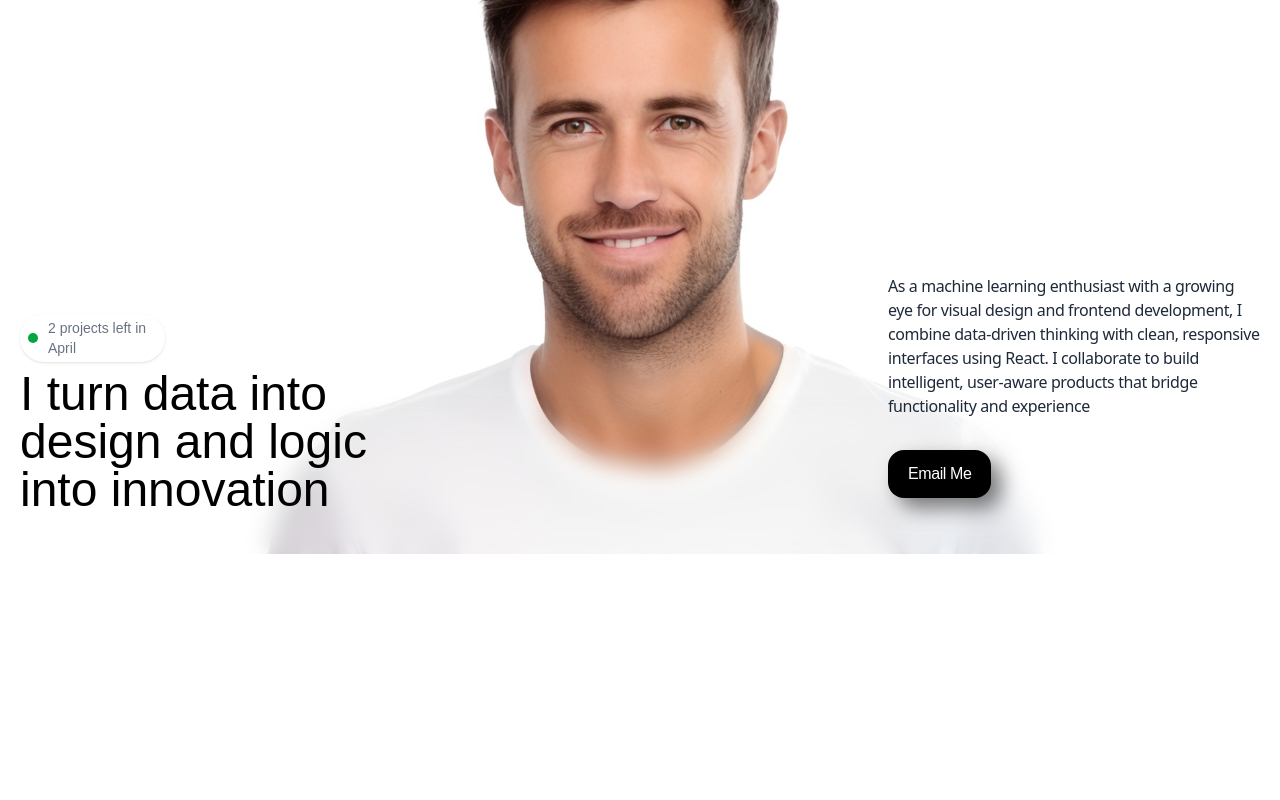
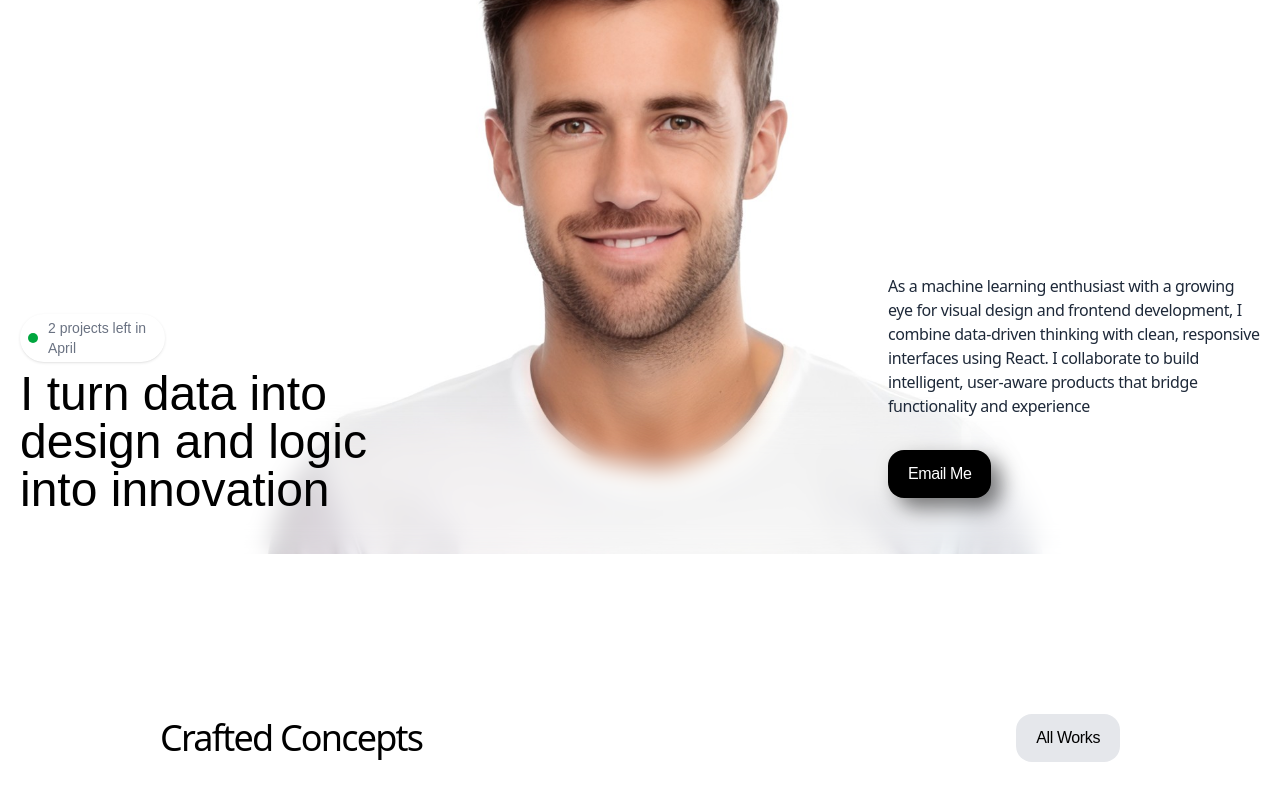
Before and after one commit to nilesh-shukla/port-folio, a React (Vite) app in the folder projectPortfolio/: page / in a window 1280 px wide. Shown: the part 246-1046 px from the top of the page. Before the commit the page ends 800 px from the top, so only its background shows below. Built offline with nearby package versions, Linux system fonts and the light colour scheme.

Commit message:
Creating Project Section

```diff
--- a/projectPortfolio/src/App.jsx
+++ b/projectPortfolio/src/App.jsx
@@ -1,4 +1,5 @@
 import Header from "./components/Header";
+import Cards from "./components/Cards";
 
 function App() {
 
@@ -6,6 +7,7 @@ function App() {
   return (
     <>
       <Header />
+      <Cards />
     </>
   )
 }
--- a/projectPortfolio/src/components/Button.jsx
+++ b/projectPortfolio/src/components/Button.jsx
@@ -3,7 +3,7 @@ import React from "react";
 function Button({buttonName, className}){
 
     return(
-        <button className={className}>{buttonName}</button>
+        <button className={className} style={{fontWeight:500}}>{buttonName}</button>
     )
 
 }
--- a/projectPortfolio/src/components/Cards.jsx
+++ b/projectPortfolio/src/components/Cards.jsx
@@ -0,0 +1,32 @@
+import React from 'react'
+import Button from './Button'
+
+function Cards() {
+  return (
+    <>
+    <div className='p-40'>
+
+        <div className='flex justify-between items-center'>
+
+        <h1 className='text-4xl text-dmsans font-boldness tracking-tighter'>Crafted Concepts</h1>
+        <Button buttonName="All Works" className="works tracking-tight bg-gray-200 text-black font-dmsans px-5 py-3 cursor-pointer rounded-2xl hover:bg-black hover:text-white duration-300" />
+
+        </div>
+
+        <div className='flex flex-wrap '>
+
+        <div>
+
+        </div>
+        <div></div>
+        <div></div>
+        <div></div>
+
+        </div>
+
+    </div>
+    </>
+  )
+}
+
+export default Cards
--- a/projectPortfolio/src/components/Header.jsx
+++ b/projectPortfolio/src/components/Header.jsx
@@ -28,7 +28,7 @@ function Header() {
 
         </nav>
 
-        <Button buttonName="Book A Call" className='booking tracking-tight bg-black rounded-2xl text-white font-dmsans font-boldness px-5 py-3 shadow-box cursor-pointer hover:bg-violet-600 duration-400' />
+        <Button buttonName="Book A Call" className='booking tracking-tight bg-black rounded-2xl text-white font-dmsans px-5 py-3 shadow-box cursor-pointer hover:bg-violet-600 duration-300' />
 
       </header>
 
@@ -57,7 +57,7 @@ function Header() {
             As a machine learning enthusiast with a growing eye for visual design and frontend development, I combine data-driven thinking with clean, responsive interfaces using React. I collaborate to build intelligent, user-aware products that bridge functionality and experience
             </p>
 
-          <Button buttonName="Email Me" className="emailMe hover:bg-violet-600 duration-400 cursor-pointer tracking-tight font-dmsans shadow-box rounded-2xl bg-black text-white px-5 py-3" />
+          <Button buttonName="Email Me" className="emailMe hover:bg-violet-600 duration-300 cursor-pointer tracking-tight font-dmsans shadow-box rounded-2xl bg-black text-white px-5 py-3" />
           </div>
 
         </div>
--- a/projectPortfolio/src/index.css
+++ b/projectPortfolio/src/index.css
@@ -10,7 +10,7 @@
 }
 
 .font-boldness {
-    font-weight: 400;
+    font-weight: 500;
 }
 
 .shadow-box {
```
